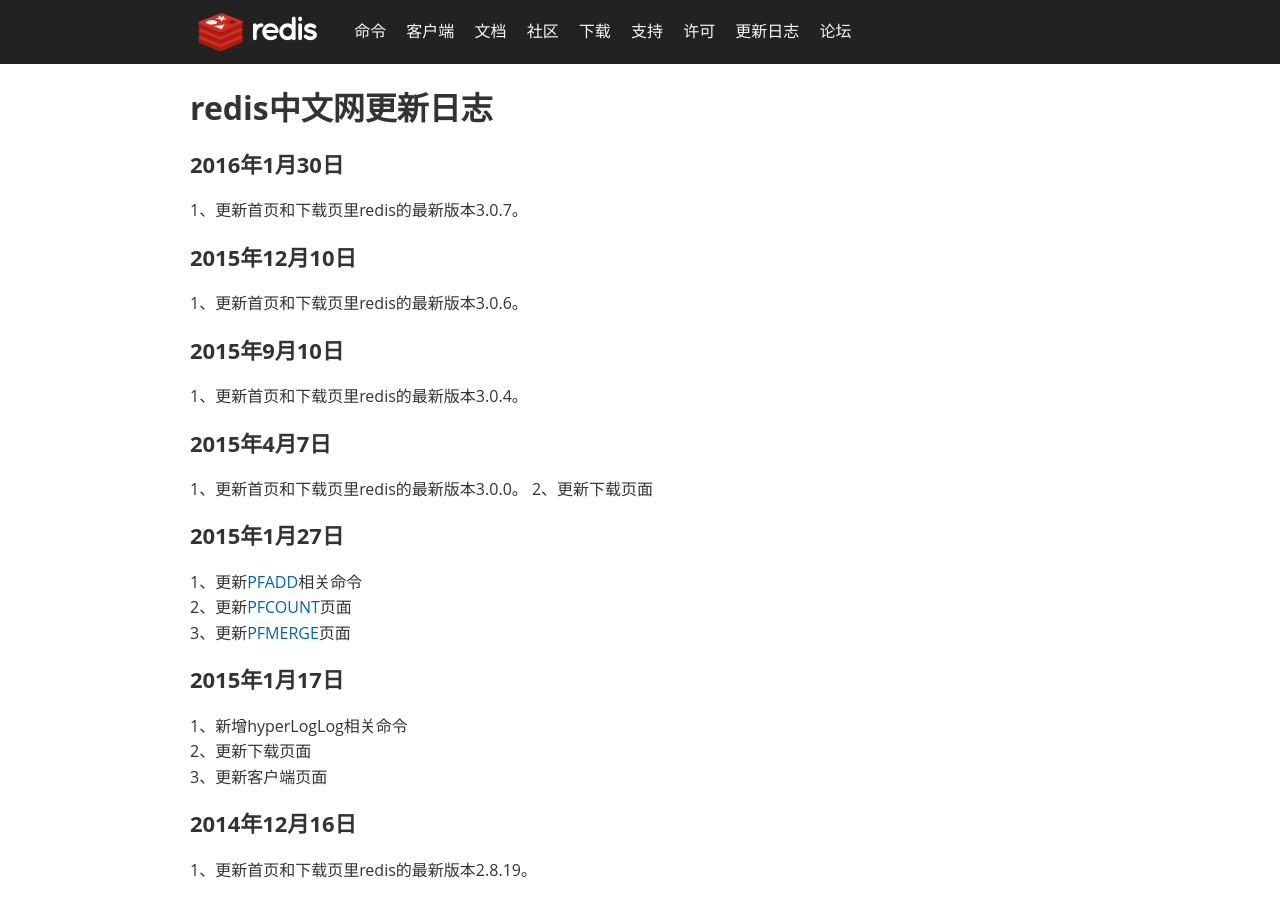
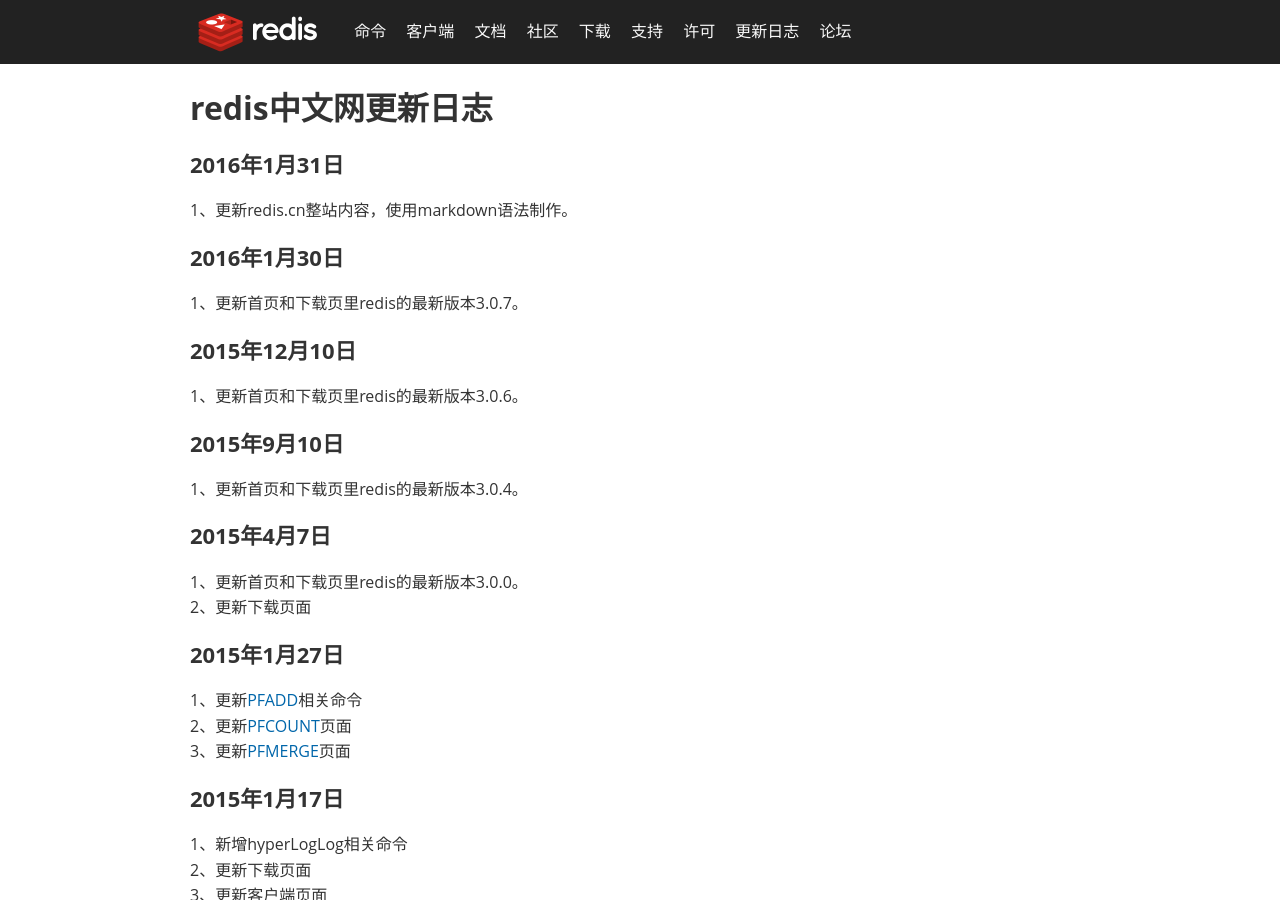
Before and after one commit to rediscn/rediscn, a Jekyll site: the page built from update.md, in a window 1280 px wide and 900 px high. Built offline with Jekyll 4.4.1, drawn with Linux system fonts in a browser that asks for light colours; comment, search, counter and statistics services are not loaded.

Commit message:
更新网站

```diff
--- a/update.md
+++ b/update.md
@@ -8,6 +8,9 @@
 
 redis中文网更新日志
 ===
+## 2016年1月31日
+
+1、更新redis.cn整站内容，使用markdown语法制作。
 
 ## 2016年1月30日
 
@@ -23,7 +26,7 @@
 
 ## 2015年4月7日
 
-1、更新首页和下载页里redis的最新版本3.0.0。
+1、更新首页和下载页里redis的最新版本3.0.0。<br/>
 2、更新下载页面
 
 ## 2015年1月27日
```
